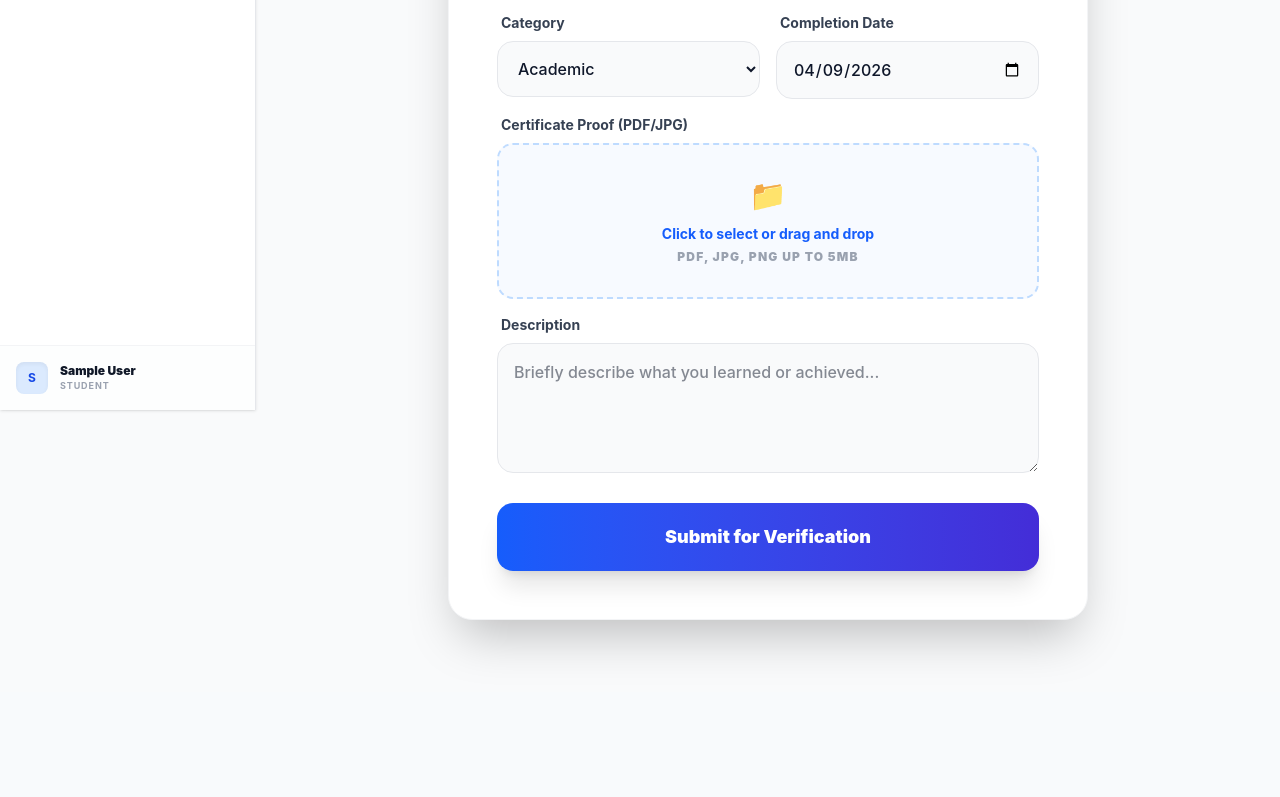
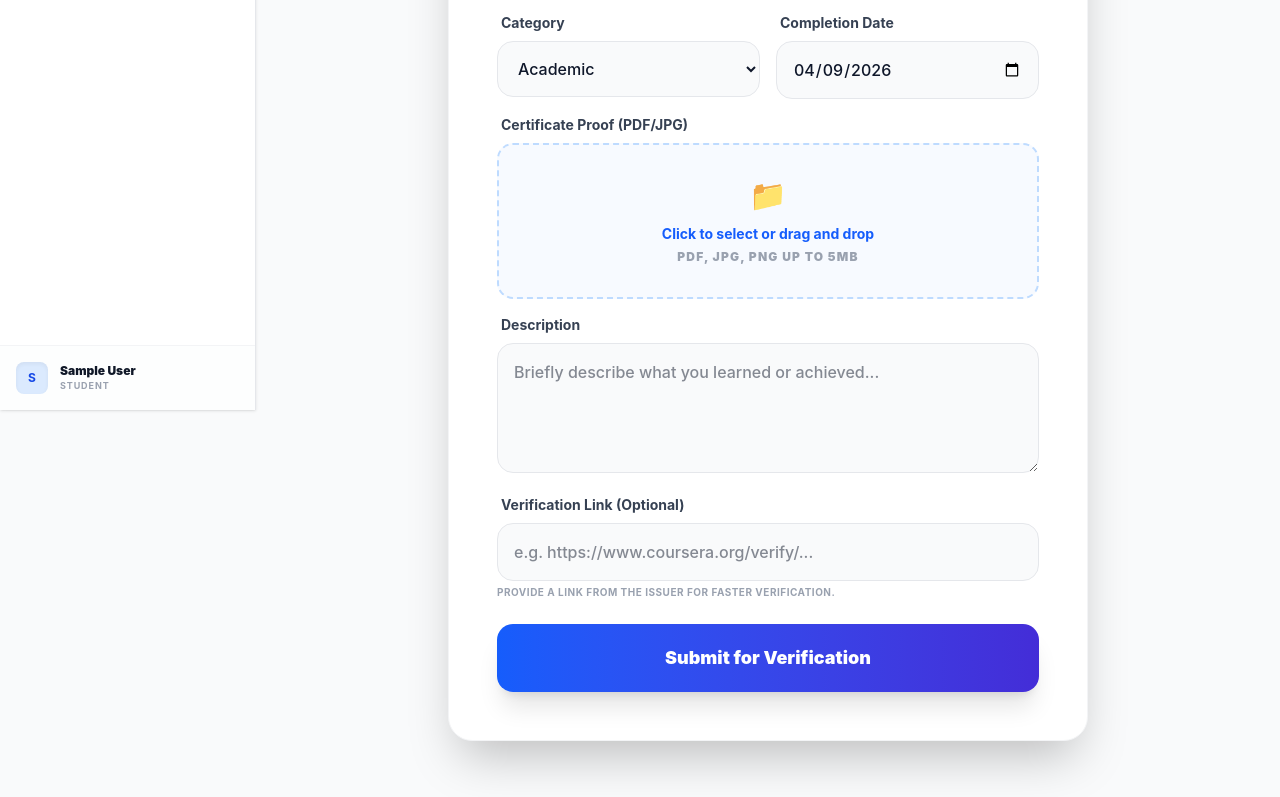
Before and after one commit to Sriya0001/smart-student-hub, a React (Vite) app in the folder frontend/: page /student/upload in a window 1280 px wide. Shown: the part 390-1187 px from the top of the page. Before the commit the page ends 1082 px from the top, so only its background shows below. Built offline with nearby package versions, Linux system fonts and the light colour scheme; no server answers; sample sign-in values are in the browser's storage.

Commit message:
feat: add external verification URL support for certificates

```diff
--- a/frontend/src/pages/CertificateUpload.jsx
+++ b/frontend/src/pages/CertificateUpload.jsx
@@ -10,7 +10,8 @@ export default function CertificateUpload() {
     title: '',
     category: 'Academic',
     description: '',
-    date: new Date().toISOString().split('T')[0]
+    date: new Date().toISOString().split('T')[0],
+    verificationUrl: ''
   });
 
   const handleSubmit = async (e) => {
@@ -25,6 +26,7 @@ export default function CertificateUpload() {
       data.append('category', formData.category);
       data.append('description', formData.description);
       data.append('date', formData.date);
+      data.append('verificationUrl', formData.verificationUrl);
       data.append('certificate', file);
 
       await axios.post(`${import.meta.env.VITE_API_BASE_URL}/students/upload`, data, {
@@ -125,6 +127,18 @@ export default function CertificateUpload() {
                 onChange={(e) => setFormData({...formData, description: e.target.value})}
               ></textarea>
             </div>
+
+            <div>
+              <label className="block text-sm font-bold text-gray-700 mb-2 ml-1">Verification Link (Optional)</label>
+              <input
+                type="url"
+                placeholder="e.g. https://www.coursera.org/verify/..."
+                className="w-full bg-gray-50 border border-gray-200 rounded-2xl p-4 focus:ring-2 focus:ring-blue-500 focus:outline-none font-medium transition-all"
+                value={formData.verificationUrl}
+                onChange={(e) => setFormData({...formData, verificationUrl: e.target.value})}
+              />
+              <p className="text-[10px] text-gray-400 mt-1 font-bold uppercase tracking-wider">Provide a link from the issuer for faster verification.</p>
+            </div>
           </div>
 
           <button
--- a/frontend/src/pages/FacultyDashboard.jsx
+++ b/frontend/src/pages/FacultyDashboard.jsx
@@ -367,6 +367,18 @@ export default function FacultyDashboard() {
                         <span className="text-lg">📄</span>
                       </button>
 
+                      {activity.verificationUrl && (
+                        <a
+                          href={activity.verificationUrl}
+                          target="_blank"
+                          rel="noopener noreferrer"
+                          className="p-3 bg-indigo-50 text-indigo-600 rounded-xl hover:bg-indigo-600 hover:text-white transition-all cursor-pointer shadow-sm"
+                          title="Open External Verification Link"
+                        >
+                          <span className="text-lg">🔗</span>
+                        </a>
+                      )}
+
                       {activeTab === 'queue' && (
                         <>
                           <button
```
Also changed, not shown: 2 other files (tests, documents, lock files or other folders).
